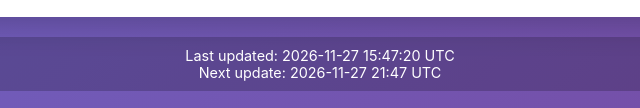
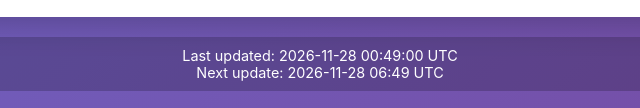
Before and after one commit to oluwaferanmi-boop/Torn-4, a plain HTML site: page index.html in a window 1280 px wide. Shown: the part 1767-1875 px from the top of the page, 320-960 px from the left. Drawn offline with Linux system fonts and the light colour scheme.

Commit message:
Update leaderboard - 2026-11-28 00:49 UTC

```diff
--- a/index.html
+++ b/index.html
@@ -123,8 +123,8 @@
     </div>
 
     <div class="updated">
-      Last updated: 2026-11-27 15:47:20 UTC<br>
-      Next update: 2026-11-27 21:47 UTC
+      Last updated: 2026-11-28 00:49:00 UTC<br>
+      Next update: 2026-11-28 06:49 UTC
     </div>
   </div>
 </body>
```
